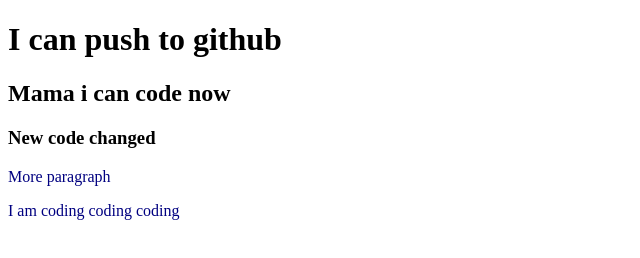
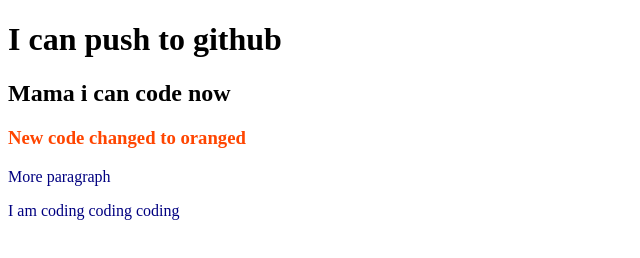
Before and after one commit to MuhammadTahmidHossainKhan/my-second-repo, a plain HTML site: page index.html in a window 1280 px wide. Shown: the whole page, without its empty margins (0-640 px from the left). Drawn offline with Linux system fonts and the light colour scheme.

Commit message:
make orange

```diff
--- a/index.html
+++ b/index.html
@@ -10,7 +10,7 @@
 <body>
     <h1>I can push to github</h1>
     <h2>Mama i can code now</h2>
-    <h3>New code changed</h3>
+    <h3>New code changed to oranged</h3>
     <p>More paragraph</p>
     <p>I am coding coding coding</p>
 </body>
--- a/style.css
+++ b/style.css
@@ -1,3 +1,6 @@
 p{
     color: navy;
 }
+h3{
+    color:orangered;
+}
```
